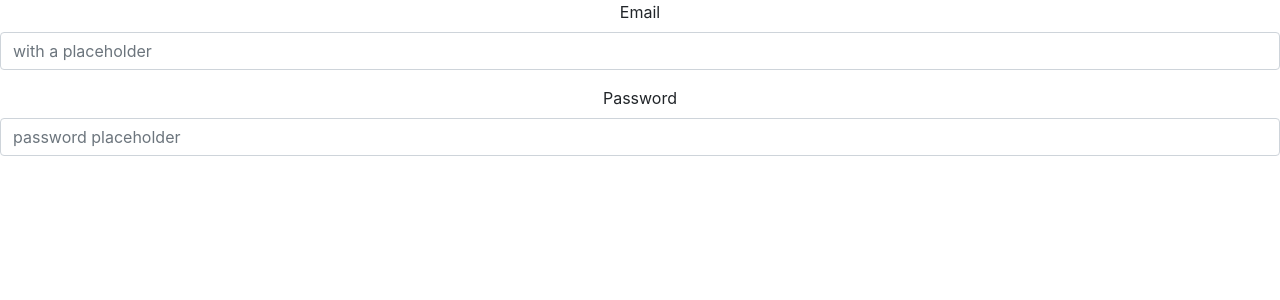
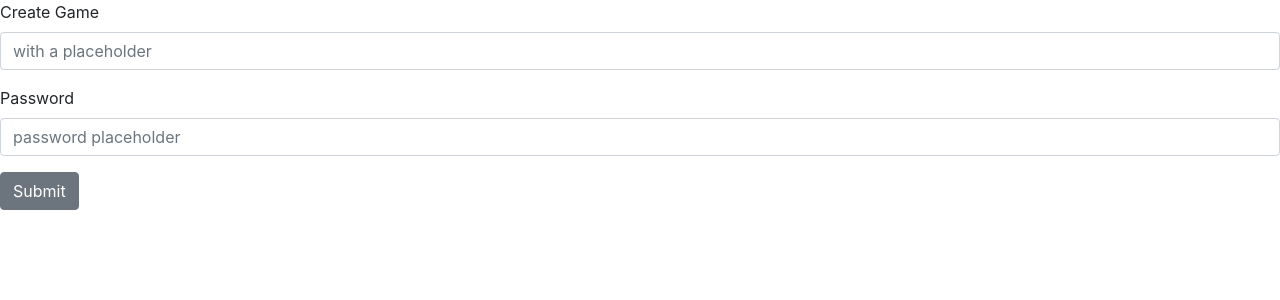
Before and after one commit to evross97/deep-dinners, a React (Create React App) app: page /join in a window 1280 px wide. Shown: the top 300 px of the page. Built offline with nearby package versions, Linux system fonts and the light colour scheme.

Commit message:
Add routing and CreateJoinScreen
Co-authored-by: Alice Creasey <alice.creasey@sky.uk>

```diff
--- a/src/App.js
+++ b/src/App.js
@@ -1,13 +1,19 @@
 import React from "react";
+import { BrowserRouter as Router, Switch, Route, Link } from "react-router-dom";
+
 import logo from "./logo.svg";
 import "./App.css";
 import CreateJoinScreen from "../src/components/CreateJoinScreen";
 
 function App() {
   return (
-    <div className="App">
-      <CreateJoinScreen />
-    </div>
+    <Router>
+      <Switch>
+        <Route path="/join">
+          <CreateJoinScreen />
+        </Route>
+      </Switch>
+    </Router>
   );
 }
 
--- a/src/components/CreateJoinScreen.jsx
+++ b/src/components/CreateJoinScreen.jsx
@@ -5,11 +5,11 @@ const CreateJoinScreen = () => {
   return (
     <Form>
       <FormGroup>
-        <Label for="exampleEmail">Email</Label>
+        <Label for="createGame">Create Game</Label>
         <Input
           type="email"
           name="email"
-          id="exampleEmail"
+          id="createGame"
           placeholder="with a placeholder"
         />
       </FormGroup>
@@ -22,6 +22,7 @@ const CreateJoinScreen = () => {
           placeholder="password placeholder"
         />
       </FormGroup>
+      <Button>Submit</Button>
     </Form>
   );
 };
```
